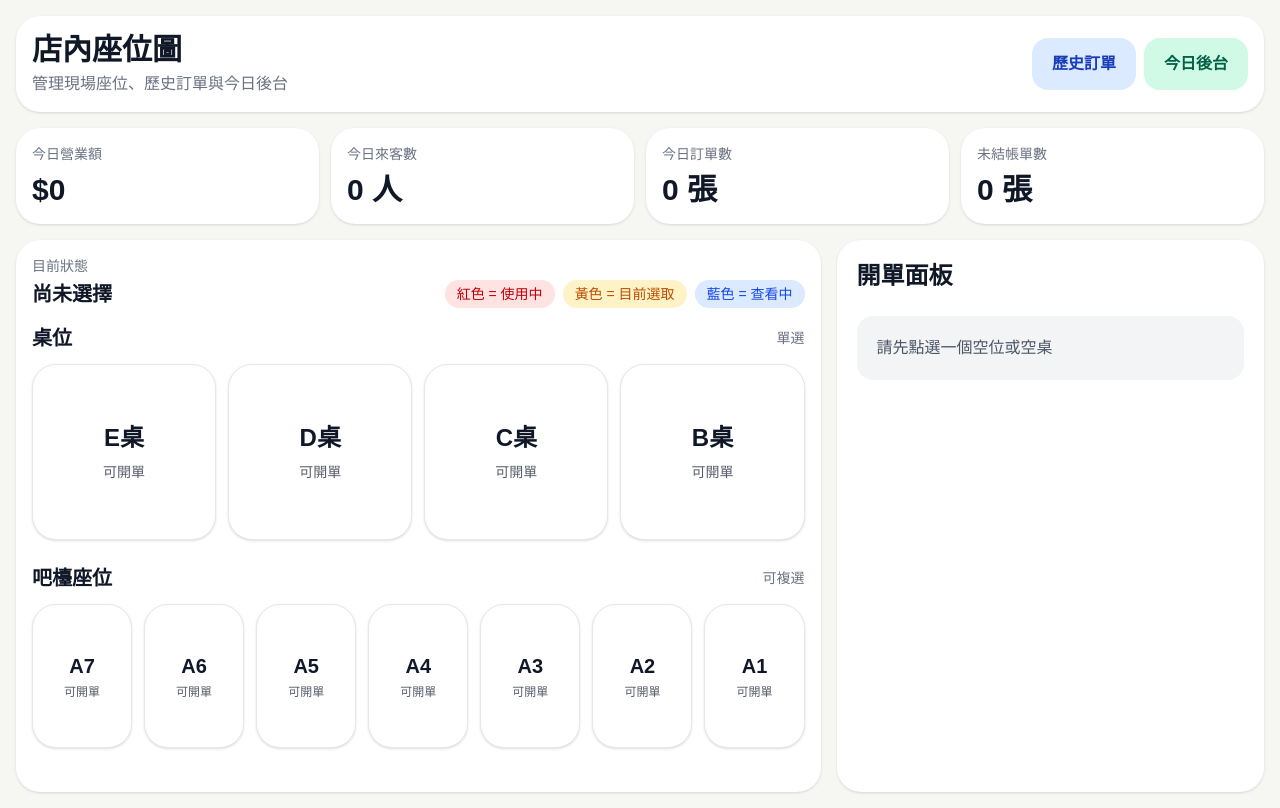
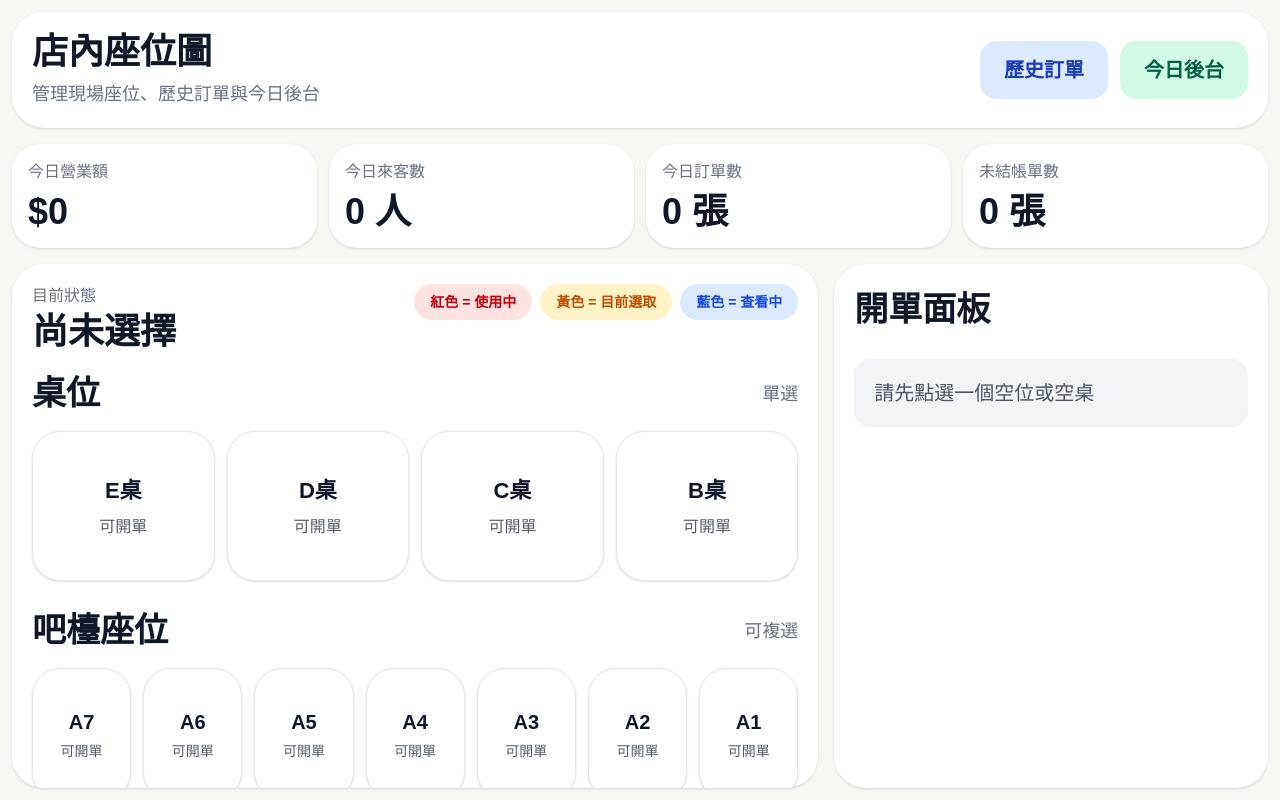
Before and after one commit to huiwu1025/cafe-pos, a Next.js app: page / in a window 1280 px wide. Built offline with nearby package versions, Linux system fonts and the light colour scheme; no server answers; the database is empty.

Commit message:
update session pos layout

```diff
--- a/app/page.tsx
+++ b/app/page.tsx
@@ -339,7 +339,7 @@ export default function Home() {
     const isViewing = viewingSession?.seatCodes.includes(table);
 
     const base =
-      "relative flex h-36 md:h-40 xl:h-44 items-center justify-center rounded-3xl border text-2xl font-bold shadow-sm transition active:scale-[0.98] disabled:cursor-not-allowed disabled:opacity-70";
+      "relative flex h-[150px] items-center justify-center rounded-[28px] border text-[22px] font-bold shadow-sm transition active:scale-[0.98] disabled:cursor-not-allowed disabled:opacity-70";
 
     if (isViewing) return `${base} border-blue-300 bg-blue-500 text-white ring-4 ring-blue-200`;
     if (occupied) return `${base} border-red-300 bg-red-500 text-white ring-4 ring-red-200`;
@@ -354,7 +354,7 @@ export default function Home() {
     const isViewing = viewingSession?.seatCodes.includes(seat);
 
     const base =
-      "relative flex h-28 md:h-32 xl:h-36 items-center justify-center rounded-3xl border text-lg md:text-xl font-bold shadow-sm transition active:scale-[0.98] disabled:cursor-not-allowed disabled:opacity-70";
+      "relative flex h-[132px] items-center justify-center rounded-[28px] border text-[20px] font-bold shadow-sm transition active:scale-[0.98] disabled:cursor-not-allowed disabled:opacity-70";
 
     if (isViewing) return `${base} border-blue-300 bg-blue-500 text-white ring-4 ring-blue-200`;
     if (occupied) return `${base} border-red-300 bg-red-500 text-white ring-4 ring-red-200`;
@@ -370,27 +370,25 @@ export default function Home() {
   }
 
   return (
-    <main className="min-h-screen bg-[#f6f6f3] p-3 md:p-4">
-      <div className="mx-auto flex max-w-[1600px] flex-col gap-4 xl:h-[calc(100vh-24px)]">
-        <header className="rounded-3xl bg-white px-4 py-4 shadow-sm">
-          <div className="flex flex-col gap-4 xl:flex-row xl:items-center xl:justify-between">
+    <main className="min-h-screen bg-[#f6f6f3] p-3">
+      <div className="mx-auto flex max-w-[1800px] flex-col gap-4 xl:h-[calc(100vh-24px)]">
+        <header className="rounded-[32px] bg-white px-5 py-5 shadow-sm">
+          <div className="flex items-center justify-between gap-4">
             <div>
-              <h1 className="text-2xl md:text-3xl font-bold text-gray-900">店內座位圖</h1>
-              <p className="mt-1 text-sm md:text-base text-gray-500">
-                管理現場座位、歷史訂單與今日後台
-              </p>
+              <h1 className="text-4xl font-bold text-gray-900">店內座位圖</h1>
+              <p className="mt-2 text-lg text-gray-500">管理現場座位、歷史訂單與今日後台</p>
             </div>
 
-            <div className="flex flex-wrap gap-2">
+            <div className="flex gap-3">
               <button
                 onClick={() => router.push("/orders")}
-                className="min-h-[52px] rounded-2xl bg-blue-100 px-5 text-base font-semibold text-blue-800 transition hover:bg-blue-200"
+                className="min-h-[58px] rounded-2xl bg-blue-100 px-6 text-xl font-semibold text-blue-800 hover:bg-blue-200"
               >
                 歷史訂單
               </button>
               <button
                 onClick={() => router.push("/dashboard")}
-                className="min-h-[52px] rounded-2xl bg-emerald-100 px-5 text-base font-semibold text-emerald-800 transition hover:bg-emerald-200"
+                className="min-h-[58px] rounded-2xl bg-emerald-100 px-6 text-xl font-semibold text-emerald-800 hover:bg-emerald-200"
               >
                 今日後台
               </button>
@@ -398,62 +396,58 @@ export default function Home() {
           </div>
         </header>
 
-        <section className="grid grid-cols-2 gap-3 md:grid-cols-4">
-          <div className="rounded-3xl bg-white p-4 shadow-sm">
-            <p className="text-sm text-gray-500">今日營業額</p>
-            <p className="mt-2 text-2xl md:text-3xl font-bold text-gray-900">${summary.revenue}</p>
+        <section className="grid grid-cols-4 gap-3">
+          <div className="rounded-[28px] bg-white p-4 shadow-sm">
+            <p className="text-base text-gray-500">今日營業額</p>
+            <p className="mt-2 text-4xl font-bold text-gray-900">${summary.revenue}</p>
           </div>
-          <div className="rounded-3xl bg-white p-4 shadow-sm">
-            <p className="text-sm text-gray-500">今日來客數</p>
-            <p className="mt-2 text-2xl md:text-3xl font-bold text-gray-900">{summary.guests} 人</p>
+          <div className="rounded-[28px] bg-white p-4 shadow-sm">
+            <p className="text-base text-gray-500">今日來客數</p>
+            <p className="mt-2 text-4xl font-bold text-gray-900">{summary.guests} 人</p>
           </div>
-          <div className="rounded-3xl bg-white p-4 shadow-sm">
-            <p className="text-sm text-gray-500">今日訂單數</p>
-            <p className="mt-2 text-2xl md:text-3xl font-bold text-gray-900">
-              {summary.orderCount} 張
-            </p>
+          <div className="rounded-[28px] bg-white p-4 shadow-sm">
+            <p className="text-base text-gray-500">今日訂單數</p>
+            <p className="mt-2 text-4xl font-bold text-gray-900">{summary.orderCount} 張</p>
           </div>
-          <div className="rounded-3xl bg-white p-4 shadow-sm">
-            <p className="text-sm text-gray-500">未結帳單數</p>
-            <p className="mt-2 text-2xl md:text-3xl font-bold text-gray-900">
-              {summary.unpaidCount} 張
-            </p>
+          <div className="rounded-[28px] bg-white p-4 shadow-sm">
+            <p className="text-base text-gray-500">未結帳單數</p>
+            <p className="mt-2 text-4xl font-bold text-gray-900">{summary.unpaidCount} 張</p>
           </div>
         </section>
 
-        <div className="grid flex-1 gap-4 xl:min-h-0 xl:grid-cols-[1.6fr_0.85fr]">
-          <section className="rounded-3xl bg-white p-4 shadow-sm xl:min-h-0 xl:overflow-auto">
-            <div className="mb-4 flex flex-col gap-2 md:flex-row md:items-end md:justify-between">
+        <div className="grid flex-1 gap-4 xl:min-h-0 xl:grid-cols-[1.45fr_0.78fr]">
+          <section className="rounded-[32px] bg-white p-5 shadow-sm xl:min-h-0 xl:overflow-hidden">
+            <div className="mb-4 flex items-start justify-between gap-4">
               <div>
-                <p className="text-sm text-gray-500">目前狀態</p>
-                <p className="mt-1 text-lg md:text-xl font-semibold text-gray-900">
+                <p className="text-base text-gray-500">目前狀態</p>
+                <p className="mt-1 text-4xl font-bold text-gray-900">
                   {viewingSession
                     ? `查看中：${formatSeatLabel(viewingSession.seatCodes)}`
                     : selectedLabel}
                 </p>
               </div>
 
-              <div className="flex flex-wrap gap-2 text-xs md:text-sm text-gray-600">
-                <span className="rounded-full bg-red-100 px-3 py-1 font-medium text-red-700">
+              <div className="flex flex-wrap items-center justify-end gap-2 text-sm">
+                <span className="rounded-full bg-red-100 px-4 py-2 font-semibold text-red-700">
                   紅色 = 使用中
                 </span>
-                <span className="rounded-full bg-amber-100 px-3 py-1 font-medium text-amber-700">
+                <span className="rounded-full bg-amber-100 px-4 py-2 font-semibold text-amber-700">
                   黃色 = 目前選取
                 </span>
-                <span className="rounded-full bg-blue-100 px-3 py-1 font-medium text-blue-700">
+                <span className="rounded-full bg-blue-100 px-4 py-2 font-semibold text-blue-700">
                   藍色 = 查看中
                 </span>
               </div>
             </div>
 
-            <div className="grid gap-6">
+            <div className="grid h-[calc(100%-88px)] grid-rows-[auto_auto] gap-6">
               <div>
                 <div className="mb-3 flex items-center justify-between">
-                  <h2 className="text-lg md:text-xl font-bold text-gray-900">桌位</h2>
-                  <p className="text-sm text-gray-500">單選</p>
+                  <h2 className="text-[34px] font-bold text-gray-900">桌位</h2>
+                  <p className="text-lg text-gray-500">單選</p>
                 </div>
 
-                <div className="grid grid-cols-2 gap-3 md:grid-cols-4">
+                <div className="grid grid-cols-4 gap-3">
                   {tables.map((table) => (
                     <button
                       key={table}
@@ -465,11 +459,11 @@ export default function Home() {
                       <div className="flex flex-col items-center gap-2">
                         <span>{table}桌</span>
                         {viewingSession?.seatCodes.includes(table) ? (
-                          <span className="text-sm font-medium opacity-95">查看中</span>
+                          <span className="text-base font-medium opacity-95">查看中</span>
                         ) : isSeatOccupied(table) ? (
-                          <span className="text-sm font-medium opacity-95">使用中</span>
+                          <span className="text-base font-medium opacity-95">使用中</span>
                         ) : (
-                          <span className="text-sm font-medium opacity-70">可開單</span>
+                          <span className="text-base font-medium opacity-70">可開單</span>
                         )}
                       </div>
                     </button>
@@ -477,13 +471,13 @@ export default function Home() {
                 </div>
               </div>
 
-              <div>
+              <div className="min-h-0">
                 <div className="mb-3 flex items-center justify-between">
-                  <h2 className="text-lg md:text-xl font-bold text-gray-900">吧檯座位</h2>
-                  <p className="text-sm text-gray-500">可複選</p>
+                  <h2 className="text-[34px] font-bold text-gray-900">吧檯座位</h2>
+                  <p className="text-lg text-gray-500">可複選</p>
                 </div>
 
-                <div className="grid grid-cols-3 gap-3 sm:grid-cols-4 md:grid-cols-7">
+                <div className="grid grid-cols-7 gap-3">
                   {barSeats.map((seat) => (
                     <button
                       key={seat}
@@ -495,11 +489,11 @@ export default function Home() {
                       <div className="flex flex-col items-center gap-1">
                         <span>{seat}</span>
                         {viewingSession?.seatCodes.includes(seat) ? (
-                          <span className="text-xs font-medium opacity-95">查看中</span>
+                          <span className="text-sm font-medium opacity-95">查看中</span>
                         ) : isSeatOccupied(seat) ? (
-                          <span className="text-xs font-medium opacity-95">使用中</span>
+                          <span className="text-sm font-medium opacity-95">使用中</span>
                         ) : (
-                          <span className="text-xs font-medium opacity-70">可開單</span>
+                          <span className="text-sm font-medium opacity-70">可開單</span>
                         )}
                       </div>
                     </button>
@@ -509,36 +503,36 @@ export default function Home() {
             </div>
           </section>
 
-          <aside className="flex flex-col gap-4 xl:min-h-0">
-            <section className="rounded-3xl bg-white p-5 shadow-sm xl:min-h-0 xl:flex-1 xl:overflow-auto">
+          <aside className="flex min-h-0 flex-col gap-4">
+            <section className="flex-1 rounded-[32px] bg-white p-5 shadow-sm">
               {viewingSession ? (
                 <>
                   <div className="flex items-start justify-between gap-3">
                     <div>
-                      <h2 className="text-2xl font-bold text-gray-900">既有主單資訊</h2>
-                      <p className="mt-1 text-sm text-gray-500">點紅色座位後可快速查看</p>
+                      <h2 className="text-[34px] font-bold text-gray-900">既有主單資訊</h2>
+                      <p className="mt-1 text-base text-gray-500">點使用中的座位可快速查看</p>
                     </div>
 
                     <button
                       type="button"
                       onClick={() => setViewingSession(null)}
-                      className="min-h-[44px] rounded-xl bg-gray-100 px-4 text-sm font-medium text-gray-700 hover:bg-gray-200"
+                      className="min-h-[48px] rounded-2xl bg-gray-100 px-4 text-base font-medium text-gray-700 hover:bg-gray-200"
                     >
                       關閉
                     </button>
                   </div>
 
                   <div className="mt-6 space-y-5">
-                    <div>
+                    <div className="rounded-2xl bg-gray-50 p-4">
                       <p className="text-sm text-gray-500">主單編號</p>
-                      <p className="mt-1 text-2xl font-bold text-gray-900">
+                      <p className="mt-2 text-2xl font-bold text-gray-900">
                         {viewingSession.sessionNumber}
                       </p>
                     </div>
 
-                    <div>
+                    <div className="rounded-2xl bg-gray-50 p-4">
                       <p className="text-sm text-gray-500">座位</p>
-                      <p className="mt-1 text-lg font-medium text-gray-900">
+                      <p className="mt-2 text-2xl font-bold text-gray-900">
                         {formatSeatLabel(viewingSession.seatCodes)}
                       </p>
                     </div>
@@ -546,25 +540,21 @@ export default function Home() {
                     <div className="grid grid-cols-2 gap-3">
                       <div className="rounded-2xl bg-gray-50 p-4">
                         <p className="text-sm text-gray-500">來客數</p>
-                        <p className="mt-2 text-xl font-bold text-gray-900">
+                        <p className="mt-2 text-2xl font-bold text-gray-900">
                           {viewingSession.guestCount} 人
                         </p>
                       </div>
                       <div className="rounded-2xl bg-gray-50 p-4">
                         <p className="text-sm text-gray-500">付款狀態</p>
-                        <p className="mt-2 text-xl font-bold text-gray-900">
+                        <p className="mt-2 text-2xl font-bold text-gray-900">
                           {viewingSession.paymentStatus}
                         </p>
                       </div>
                     </div>
 
-                    <div className="rounded-2xl bg-blue-50 p-4 text-sm text-blue-800">
-                      這張單目前還在使用中，可直接進入訂單頁繼續操作。
-                    </div>
-
                     <button
                       onClick={() => router.push(`/session/${viewingSession.sessionId}`)}
-                      className="min-h-[60px] w-full rounded-2xl bg-blue-500 px-4 text-lg font-bold text-white hover:bg-blue-600"
+                      className="min-h-[64px] w-full rounded-2xl bg-blue-500 px-4 text-2xl font-bold text-white hover:bg-blue-600"
                     >
                       進入訂單
                     </button>
@@ -572,8 +562,8 @@ export default function Home() {
                 </>
               ) : selectedSeats.length === 0 ? (
                 <>
-                  <h2 className="text-2xl font-bold text-gray-900">開單面板</h2>
-                  <div className="mt-6 rounded-2xl bg-gray-100 p-5 text-base text-gray-600">
+                  <h2 className="text-[34px] font-bold text-gray-900">開單面板</h2>
+                  <div className="mt-6 rounded-2xl bg-gray-100 p-5 text-xl text-gray-600">
                     請先點選一個空位或空桌
                   </div>
                 </>
@@ -581,32 +571,35 @@ export default function Home() {
                 <>
                   <div className="flex items-start justify-between gap-3">
                     <div>
-                      <h2 className="text-2xl font-bold text-gray-900">開單面板</h2>
-                      <p className="mt-1 text-sm text-gray-500">確認座位與來客數後開單</p>
+                      <h2 className="text-[34px] font-bold text-gray-900">開單面板</h2>
+                      <p className="mt-1 text-base text-gray-500">確認座位與來客數後開單</p>
                     </div>
 
                     <button
                       type="button"
                       onClick={resetOpenPanelState}
-                      className="min-h-[44px] rounded-xl bg-gray-100 px-4 text-sm font-medium text-gray-700 hover:bg-gray-200"
+                      className="min-h-[48px] rounded-2xl bg-gray-100 px-4 text-base font-medium text-gray-700 hover:bg-gray-200"
                     >
                       清除
                     </button>
                   </div>
 
                   <div className="mt-6 space-y-5">
-                    <div>
+                    <div className="rounded-2xl bg-gray-50 p-4">
                       <p className="text-sm text-gray-500">目前座位</p>
-                      <p className="mt-1 text-3xl font-bold text-gray-900">{selectedLabel}</p>
+                      <p className="mt-2 text-3xl font-bold text-gray-900">{selectedLabel}</p>
                     </div>
 
-                    <div>
+                    <div className="rounded-2xl bg-gray-50 p-4">
                       <p className="text-sm text-gray-500">座位類型</p>
-                      <p className="mt-1 text-lg font-medium text-gray-900">{seatType}</p>
+                      <p className="mt-2 text-2xl font-bold text-gray-900">{seatType}</p>
                     </div>
 
-                    <div>
-                      <label htmlFor="guestCount" className="block text-sm font-medium text-gray-700">
+                    <div className="rounded-2xl border border-gray-200 p-4">
+                      <label
+                        htmlFor="guestCount"
+                        className="block text-base font-medium text-gray-700"
+                      >
                         來客數
                       </label>
                       <input
@@ -624,9 +617,9 @@ export default function Home() {
                         }
                         value={guestCount}
                         onChange={(e) => setGuestCount(Number(e.target.value))}
-                        className="mt-2 h-14 w-full rounded-2xl border border-gray-300 px-4 text-lg outline-none focus:border-amber-500"
+                        className="mt-2 h-16 w-full rounded-2xl border border-gray-300 px-4 text-2xl outline-none focus:border-amber-500"
                       />
-                      <p className="mt-2 text-sm text-gray-500">
+                      <p className="mt-3 text-sm text-gray-500">
                         {isBarSelection && `吧檯位已選 ${selectedSeats.length} 個座位`}
                         {selectedSeats[0] === "B" && "B桌建議 2～4 人"}
                         {(selectedSeats[0] === "C" || selectedSeats[0] === "D") &&
@@ -634,22 +627,18 @@ export default function Home() {
                         {selectedSeats[0] === "E" && "此桌建議 1 人"}
                       </p>
                     </div>
-
-                    <div className="rounded-2xl bg-amber-50 p-4 text-sm text-amber-800">
-                      建議先以平板橫向操作這個頁面，按鈕區會更順手。
-                    </div>
                   </div>
                 </>
               )}
             </section>
 
             {!viewingSession && selectedSeats.length > 0 && (
-              <section className="sticky bottom-0 rounded-3xl bg-white p-4 shadow-sm">
+              <section className="rounded-[32px] bg-white p-4 shadow-sm">
                 <button
                   type="button"
                   onClick={handleCreateOrder}
                   disabled={isCreating || isLoadingOccupied}
-                  className="min-h-[64px] w-full rounded-2xl bg-amber-400 px-4 text-lg font-bold text-gray-900 shadow transition hover:bg-amber-300 active:scale-[0.99] disabled:cursor-not-allowed disabled:opacity-60"
+                  className="min-h-[72px] w-full rounded-2xl bg-amber-400 px-4 text-3xl font-bold text-gray-900 shadow transition hover:bg-amber-300 active:scale-[0.99] disabled:cursor-not-allowed disabled:opacity-60"
                 >
                   {isCreating ? "建立中..." : "建立新單"}
                 </button>
```
